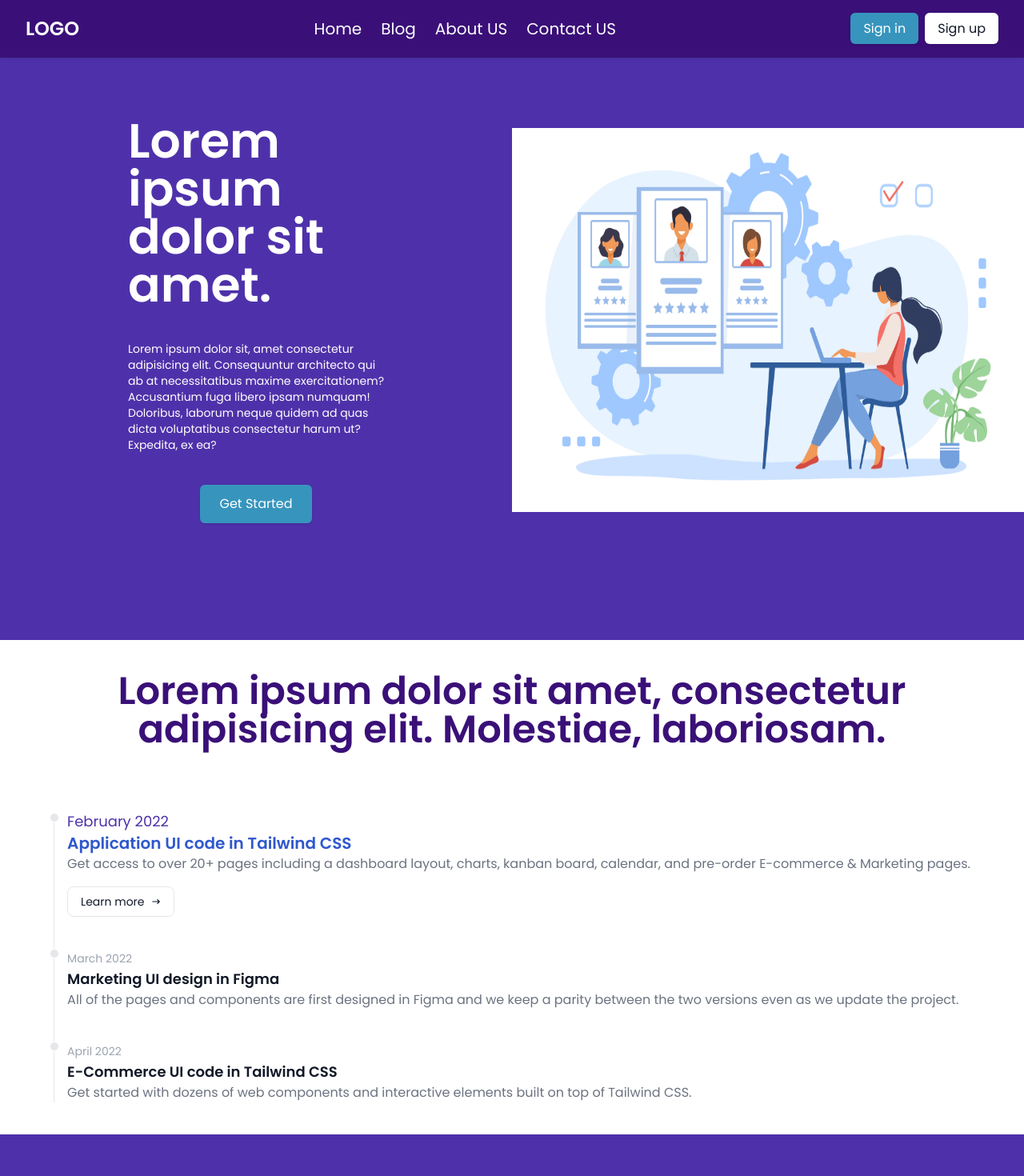
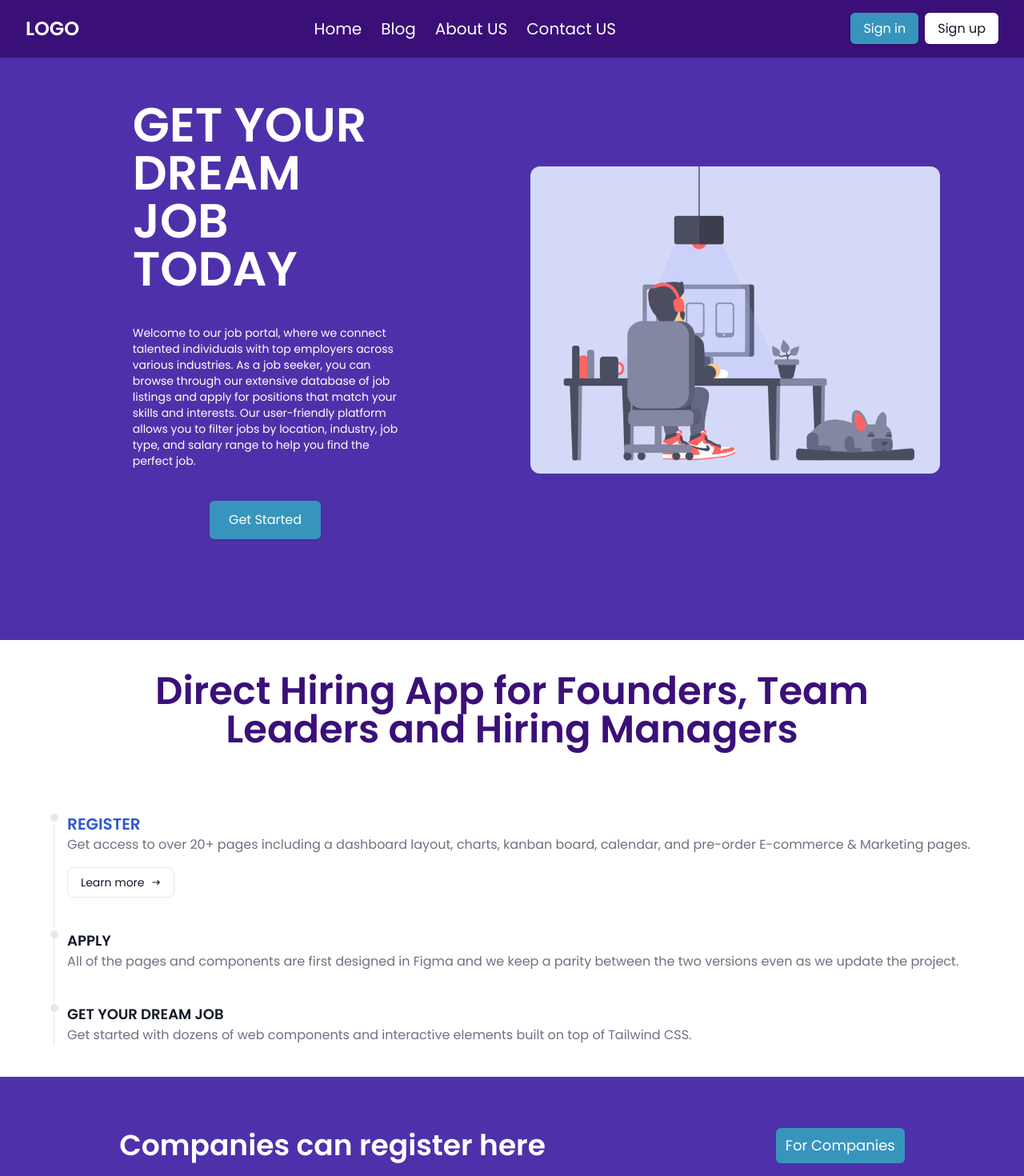
Before and after one commit to darshm1029/Boys.js_loc5.0, a React (Create React App) app in the folder frontend/: page / in a window 1280 px wide. Shown: the top 1470 px of the page at 80% size. Built offline with nearby package versions, Linux system fonts and the light colour scheme; the HTML template or start-up script is replaced by a standard one.

Commit message:
Landing Page chages

```diff
--- a/frontend/src/pages/Landing.jsx
+++ b/frontend/src/pages/Landing.jsx
@@ -2,6 +2,7 @@ import React from "react";
 import Carousel from "../components/Carousel";
 import CarouselComp from "../components/CarouselComp";
 import Navbar from "../components/Navbar";
+import j4 from "../assets/j4.gif";
 
 const Landing = () => {
   const compGuide = [
@@ -38,35 +39,35 @@ const Landing = () => {
         <div className="h-screen flex bg-purple items-center">
           <div className="flex flex-col gap-y-5">
             <div className="justify-center w-1/2 mx-auto font-semibold text-6xl text-white">
-              Lorem ipsum dolor sit amet.
+            GET YOUR DREAM JOB TODAY
             </div>
             <p className="justify-center w-1/2 mx-auto font-medium text-sm text-white py-5">
-              Lorem ipsum dolor sit, amet consectetur adipisicing elit.
-              Consequuntur architecto qui ab at necessitatibus maxime
-              exercitationem? Accusantium fuga libero ipsam numquam! Doloribus,
-              laborum neque quidem ad quas dicta voluptatibus consectetur harum
-              ut? Expedita, ex ea?
+            Welcome to our job portal, where we connect talented individuals
+            with top employers across various industries. As a job seeker, you
+            can browse through our extensive database of job listings and apply
+            for positions that match your skills and interests. Our user-friendly
+            platform allows you to filter jobs by location, industry, job type,
+            and salary range to help you find the perfect job.
             </p>
             <button className="px-6 py-3 text-white bg-teal rounded-md shadow hover:bg-gray-800 mx-auto">
               Get Started
             </button>
           </div>
-          <img src="/assets/hero.jpg" className="w-1/2 h-3/5 justify-center" />
+          <img src={j4} alt="job" className="h-96 mr-[105px] rounded-xl shadow-x"/>
         </div>
         <div className="w-3/5 mx-auto">{/* <CarouselComp /> */}</div>
         <p className="text-5xl font-bold text-darkPurple w-4/5 my-10 text-center mx-auto ">
-          Lorem ipsum dolor sit amet, consectetur adipisicing elit. Molestiae,
-          laboriosam.
+        Direct Hiring App for Founders,  Team Leaders and Hiring Managers
         </p>
         <div className="flex py-10 bg-white w-full ">
           <ol class="relative border-l border-gray-200 mx-auto">
             <li class="mb-10 ml-4 ">
               <div class="absolute w-3 h-3 bg-gray-200 rounded-full -left-1.5 border border-white dark:border-gray-900 dark:bg-gray-700"></div>
-              <time class="mb-1 text-lg font-normal leading-none text-purple">
+              {/* <time class="mb-1 text-lg font-normal leading-none text-purple">
                 February 2022
-              </time>
+              </time> */}
               <h3 class="text-xl font-semibold text-lightPurple">
-                Application UI code in Tailwind CSS
+                REGISTER
               </h3>
               <p class="mb-4 text-base font-normal text-gray-500 dark:text-gray-400">
                 Get access to over 20+ pages including a dashboard layout,
@@ -94,11 +95,11 @@ const Landing = () => {
             </li>
             <li class="mb-10 ml-4">
               <div class="absolute w-3 h-3 bg-gray-200 rounded-full -left-1.5 border border-white dark:border-gray-900 dark:bg-gray-700"></div>
-              <time class="mb-1 text-sm font-normal leading-none text-gray-400 dark:text-gray-500">
+              {/* <time class="mb-1 text-sm font-normal leading-none text-gray-400 dark:text-gray-500">
                 March 2022
-              </time>
+              </time> */}
               <h3 class="text-lg font-semibold text-gray-900 dark:text-white">
-                Marketing UI design in Figma
+                APPLY
               </h3>
               <p class="text-base font-normal text-gray-500 dark:text-gray-400">
                 All of the pages and components are first designed in Figma and
@@ -108,11 +109,11 @@ const Landing = () => {
             </li>
             <li class="ml-4">
               <div class="absolute w-3 h-3 bg-gray-200 rounded-full -left-1.5 border border-white dark:border-gray-900 dark:bg-gray-700"></div>
-              <time class="mb-1 text-sm font-normal leading-none text-gray-400 dark:text-gray-500">
+              {/* <time class="mb-1 text-sm font-normal leading-none text-gray-400 dark:text-gray-500">
                 April 2022
-              </time>
+              </time> */}
               <h3 class="text-lg font-semibold text-gray-900 dark:text-white">
-                E-Commerce UI code in Tailwind CSS
+                GET YOUR DREAM JOB
               </h3>
               <p class="text-base font-normal text-gray-500 dark:text-gray-400">
                 Get started with dozens of web components and interactive
```
